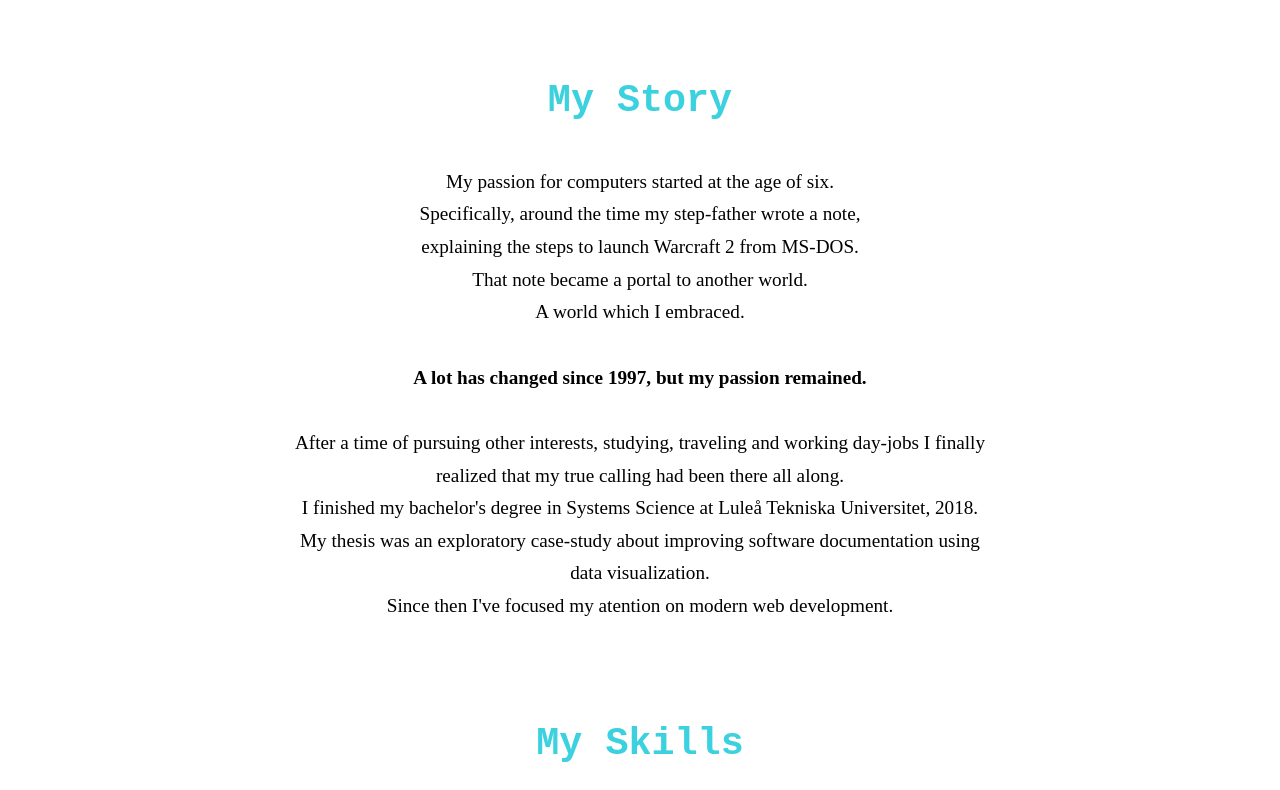
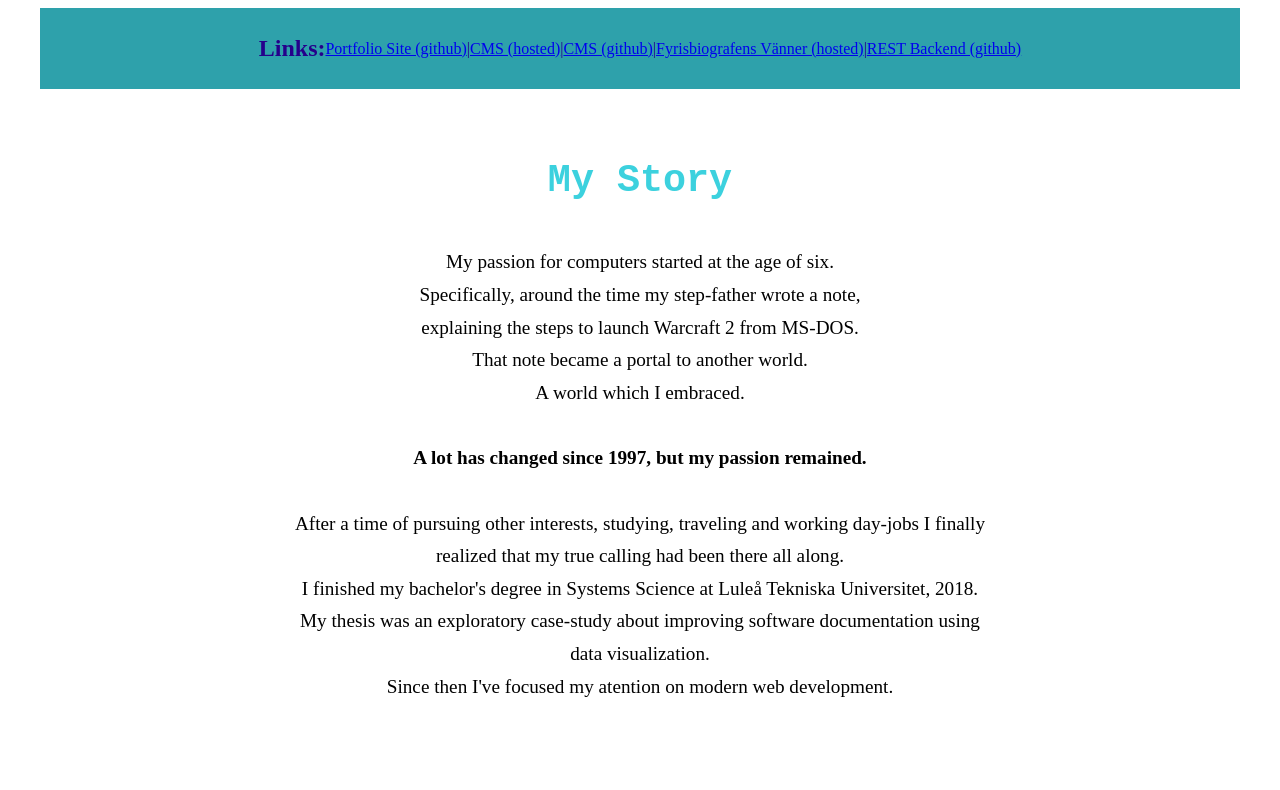
Before and after one commit to OskarHulter/portfolio, a Gatsby site: page /about in a window 1280 px wide. Shown: the top 790 px of the page. Built offline with nearby package versions, Linux system fonts and the light colour scheme; Gatsby itself is replaced by a stand-in of ours.

Commit message:
Added project Links under gallery.

```diff
--- /dev/null
+++ b/src/components/projectlinks.js
@@ -0,0 +1,50 @@
+import React from 'react'
+import styled from 'styled-components'
+
+const StyledProjectLinks = styled.div`
+    display: flex;
+    justify-content: center;
+    align-items: center;
+    width: 95%;
+    color: #25008b;
+    background-color: #2ea1ab;
+`
+
+const ProjectLinks = () => (
+    <StyledProjectLinks>
+        <h2>Links: </h2>
+        <a href="https://github.com/OskarHulter/portfolio" target="_blank">
+            Portfolio Site (github)
+        </a>
+        |
+        <a
+            href="http://utbweb.its.ltu.se/~oskhul-5/cms/index.php"
+            target="_blank"
+        >
+            CMS (hosted)
+        </a>
+        |
+        <a
+            href="https://github.com/OskarHulter/CMS-school-project-PHP"
+            target="_blank"
+        >
+            CMS (github)
+        </a>
+        |
+        <a
+            href="http://utbweb.its.ltu.se/~oskhul-5/Fyrisbiografensvanner/"
+            target="_blank"
+        >
+            Fyrisbiografens Vänner (hosted)
+        </a>
+        |
+        <a
+            href="https://github.com/OskarHulter/ltuRegisterGradeAssignment"
+            target="_blank"
+        >
+            REST Backend (github)
+        </a>
+    </StyledProjectLinks>
+)
+
+export default ProjectLinks
--- a/src/pages/about.js
+++ b/src/pages/about.js
@@ -5,6 +5,7 @@ import { FaReact } from 'react-icons/fa'
 import { FaHtml5 } from 'react-icons/fa'
 import { FaCss3Alt } from 'react-icons/fa'
 import { FaJsSquare } from 'react-icons/fa'
+import ProjectLinks from '../components/projectlinks'
 
 const AboutWrapper = styled.section`
     display: grid;
@@ -41,6 +42,7 @@ const TextTitle = styled.h2`
 
 const AboutPage = () => (
     <AboutWrapper>
+        <ProjectLinks />
         <TextContent>
             <div className="about-jump-point" />
             <TextTitle>My Story</TextTitle>
```
